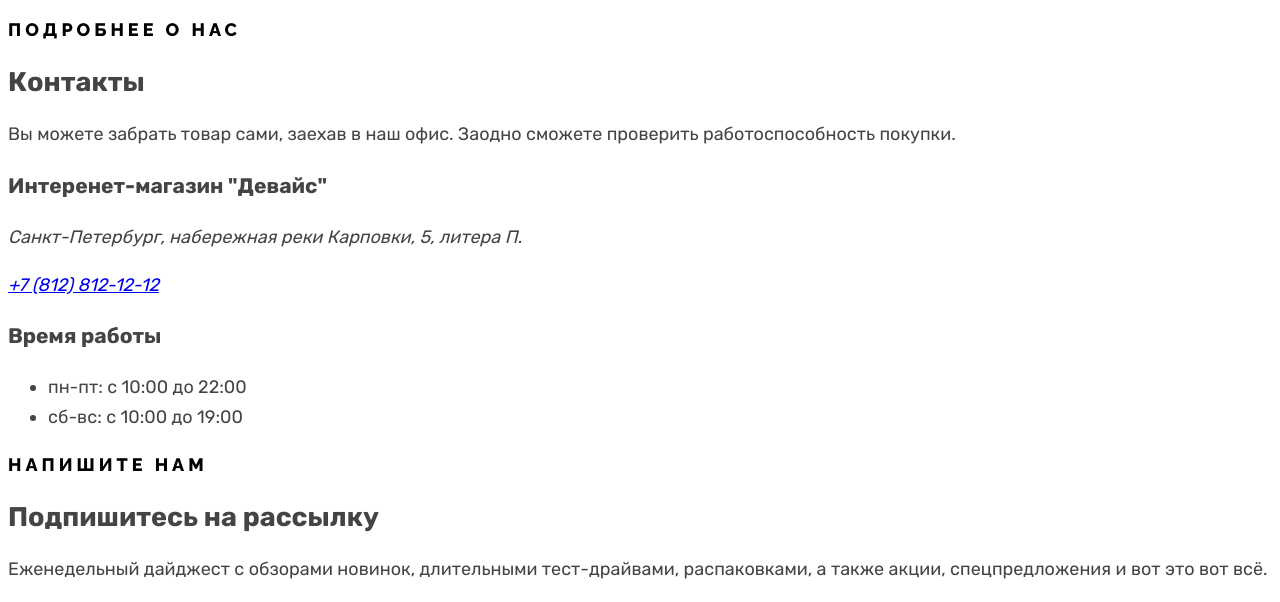
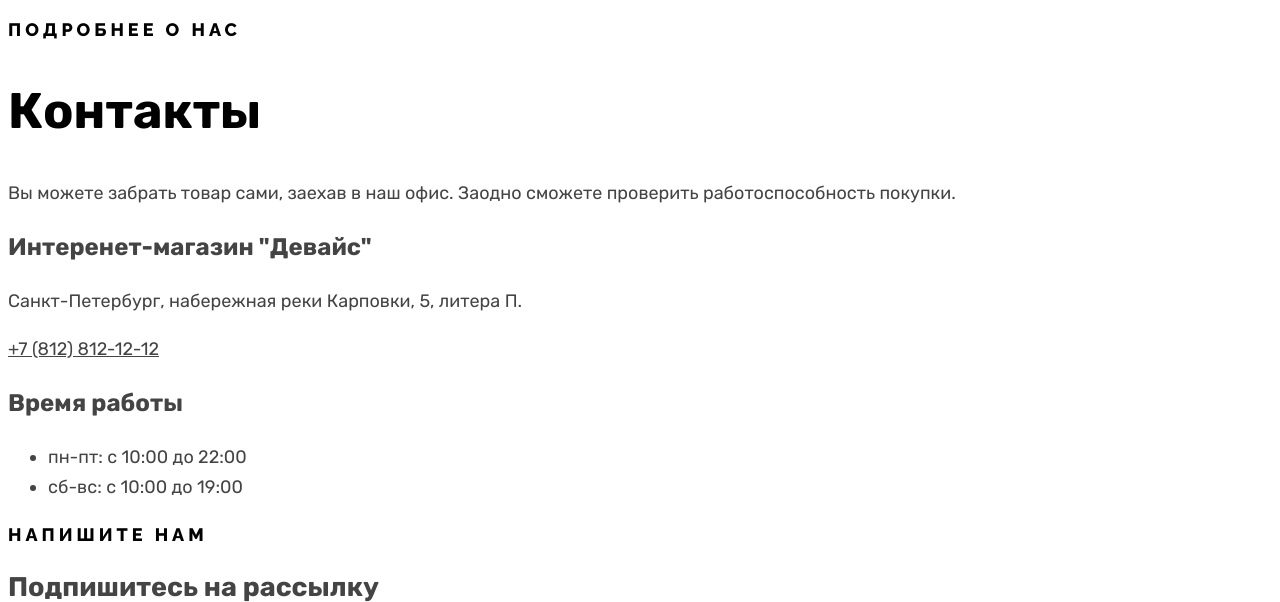
Before and after one commit to htmlacademy-htmlcss/1811651-device-35, a plain HTML site: page index.html in a window 1280 px wide. Shown: the part 4582-5184 px from the top of the page. Drawn offline with Linux system fonts and the light colour scheme.

Commit message:
Добавляет стилизацию блока Контакты

```diff
--- a/styles/styles.css
+++ b/styles/styles.css
@@ -139,3 +139,28 @@ body {
   color: #000;
   letter-spacing: 0.36px;
 }
+
+  /*Contacts*/
+.contacts-title {
+  font-family: "raleway" sans-serif;
+  font-weight: 800;
+  font-size: 50px;
+  line-height: 50px;
+  color: #000;
+}
+
+.contacts-subtitle {
+  font-size: 24px;
+  font-weight: 700;
+  line-height: 30px;
+  color: #444;
+}
+
+.contacts-address {
+  font-style: normal;
+  color: #444;
+}
+
+.contacts-address-phone {
+  color: #444;
+}
```
